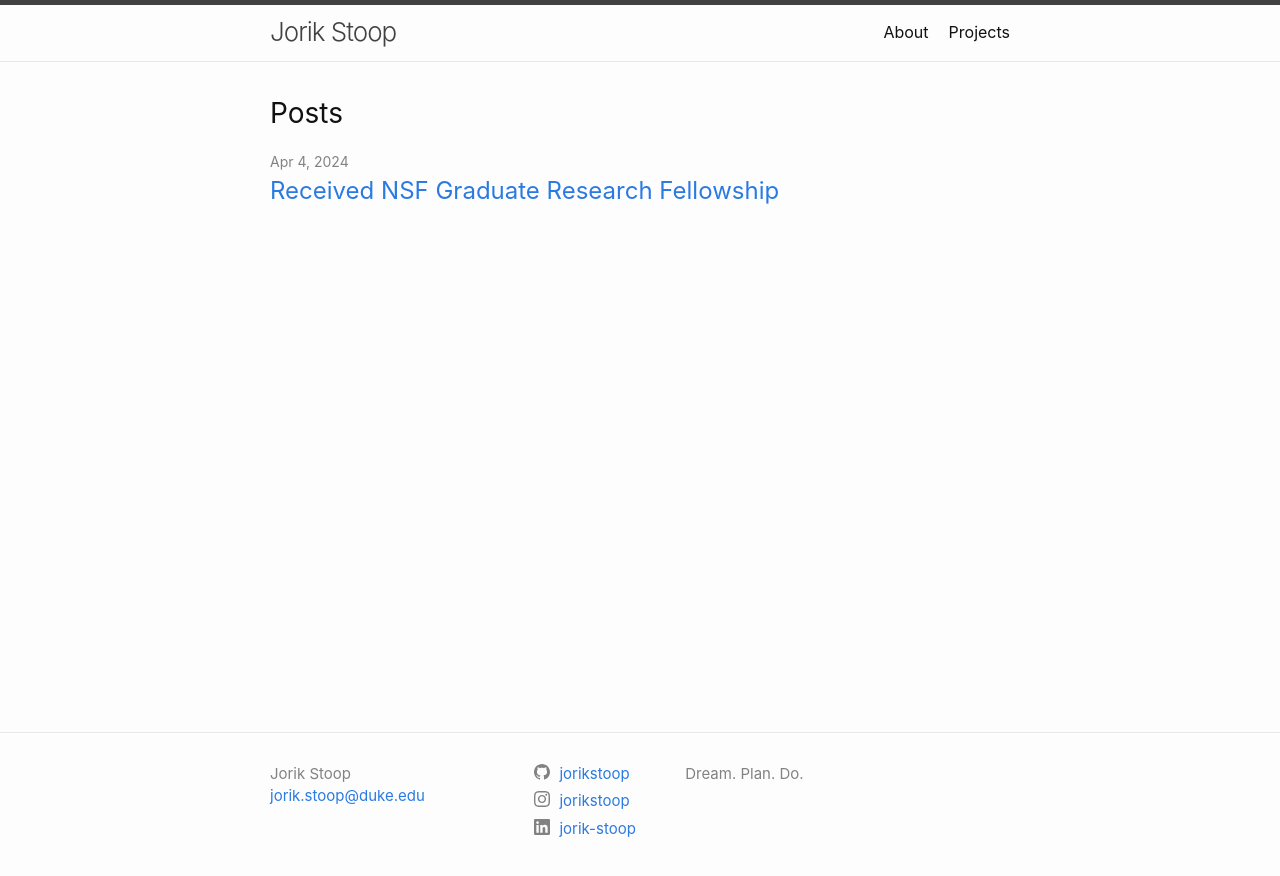
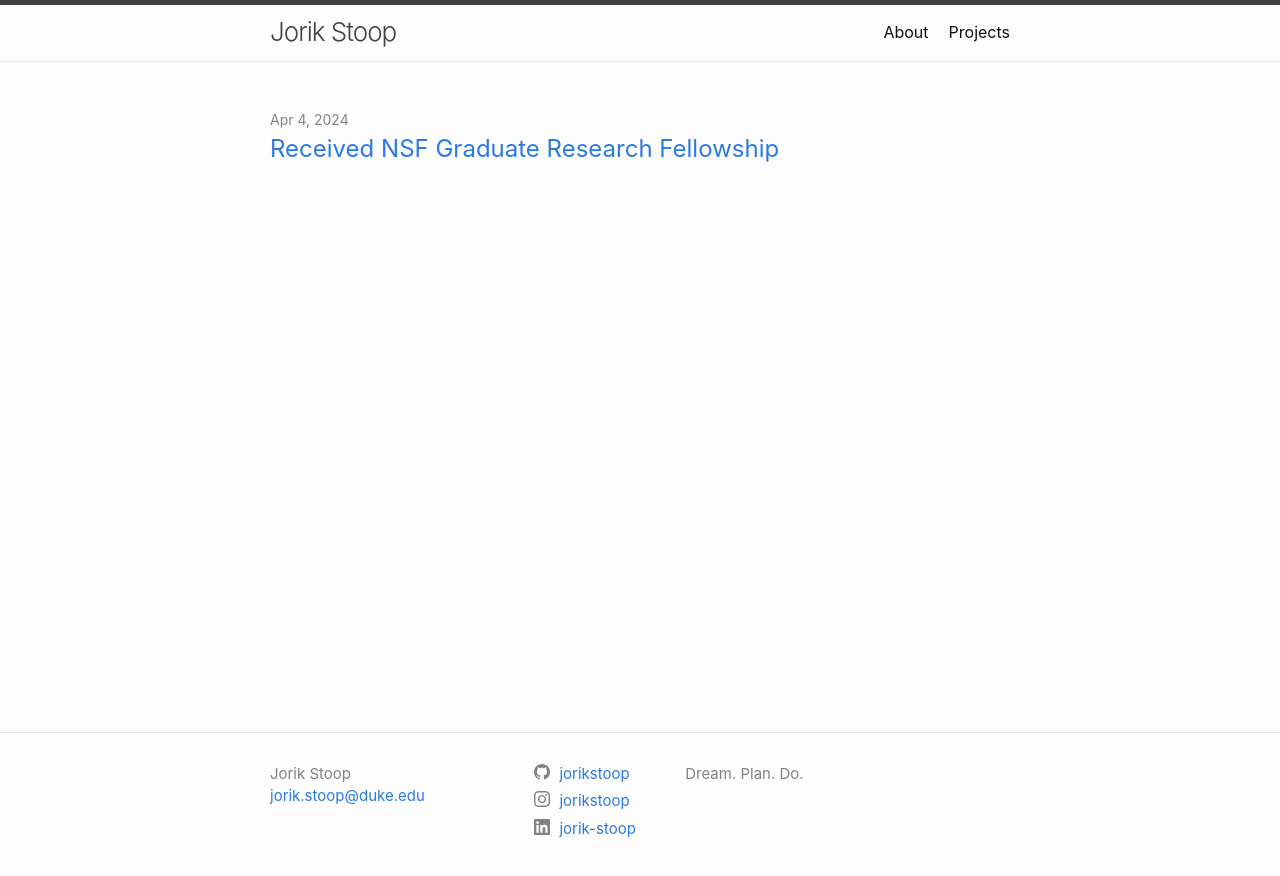
Before and after one commit to jorikstoop/jorikstoop.github.io, a Jekyll site: the page built from index.md, in a window 1280 px wide. Shown: the top 876 px of the page. Built offline with Jekyll 4.4.1, drawn with Linux system fonts in a browser that asks for light colours.

Commit message:
Update home.html

```diff
--- a/_layouts/home.html
+++ b/_layouts/home.html
@@ -10,7 +10,7 @@ layout: default
   {{ content }}
 
   {%- if site.posts.size > 0 -%}
-    <h2 class="post-list-heading">{{ page.list_title | default: "Posts" }}</h2>
+    <h2 class="post-list-heading">{{ page.list_title }}</h2>
     <ul class="post-list">
       {%- for post in site.posts -%}
       <li>
```
